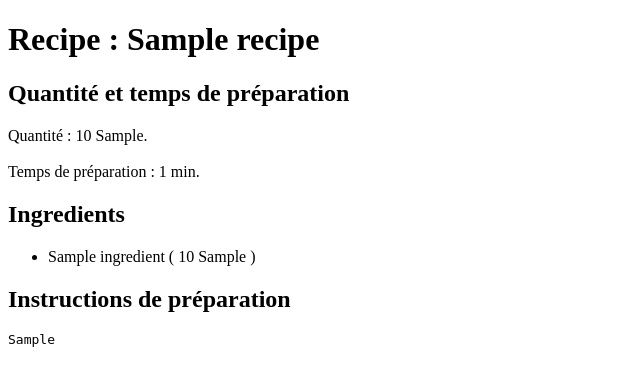
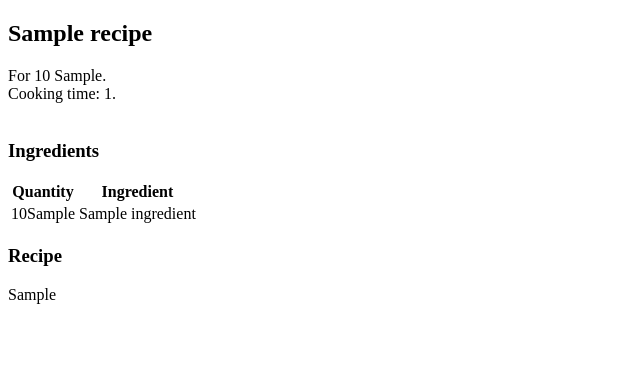
Before and after one commit to Hungry-Students/recipy, a Django app: page /recipes/1/ in a window 1280 px wide. Shown: the top 386 px of the page, without its empty margins (0-640 px from the left). Run offline with Django 3.2, Linux system fonts and the light colour scheme; tables that the repository leaves empty hold one stand-in row (values such as "Sample post").

Commit message:
Factor recipe display template into a new file

```diff
--- a/recipes/templates/recipes/detail_recipe.html
+++ b/recipes/templates/recipes/detail_recipe.html
@@ -5,42 +5,6 @@
     <title>{{recipe.name}}</title>
   </head>
   <body>
-    <h1> Recipe : {{recipe.name}}</h1>
-
-    <h2> Quantité et temps de préparation </h2>
-
-    <p>
-    	Quantité : {{recipe.quantity}} {{recipe.quantity_unit}}. <br><br>
-
-    	Temps de préparation : {{recipe.cook_time}} min.<br>
-    </p>
-
-    <h2> Ingredients </h2>
-    <p>
-    	{% if ingredient_quantities %}
-			<ul>
-			{% for x in ingredient_quantities %}
-				<li>
-					{{ x.ingredient }}
-					{% if x.quantity %}
-						( {{x.quantity}}
-						 {% if x.quantity_unit %}
-							 {{x.quantity_unit}}
-						 {% endif %}
-						)
-					{% endif %}
-				</li>
-			{% endfor %}
-			</ul>
-		{% else %}
-			<p>No ingredients are listed for this recipe.</p>
-		{% endif %}
-    </p>
-
-    <h2> Instructions de préparation </h2>
-
-    <p>
-    	<pre>{{recipe.instructions}}</pre>
-    </p>
+      {% include "recipes/display_recipe.html" with recipe=recipe %}
   </body>
 </html>
--- /dev/null
+++ b/recipes/templates/recipes/display_recipe.html
@@ -0,0 +1,32 @@
+<h2>{{ recipe.name }}</h2>
+
+For {{ recipe.quantity }} {{ recipe.quantity_unit }}.<br>
+
+Cooking time: {{ recipe.cook_time }}.<br><br>
+
+{% if recipe.diet %}
+{{ recipe.diet }}
+{% endif %}
+
+<h3>Ingredients</h3>
+
+<table>
+    <head>
+        <tr>
+            <th>Quantity</th>
+            <th>Ingredient</th>
+        </tr>
+    </head>
+    <body>
+        {% for iq in recipe.ingredientquantity_set.all %}
+        <tr>
+            <td>{{ iq.quantity }}{% if iq.quantity_unit %}{{ iq.quantity_unit }}{% endif %}</td>
+            <td>{{ iq.ingredient }}</td>
+        </tr>
+        {% endfor %}
+    </body>
+</table>
+
+<h3>Recipe</h3>
+
+{{ recipe.instructions|linebreaks }}
--- a/recipes/views.py
+++ b/recipes/views.py
@@ -1,15 +1,12 @@
 # -*- coding: utf-8 -*-
+import re
 from django.shortcuts import render
-
-# Create your views here.
-
 from django.http import HttpResponseRedirect #, HttpResponse
 from django.urls import reverse
 from recipe_scrapers import scrape_me, WebsiteNotImplementedError
 from .models import Ingredient, Recipe, IngredientQuantity #, RecipeCategory, RestrictedDiet
 from .parser import IngredientParser, YieldsParser
 from .forms import RecipeForm
-import re
 
 def index(request):
     latest_recipes_list = Recipe.objects.order_by('-id')[:5]
@@ -20,102 +17,101 @@ def index(request):
 
 def detail_recipe(request, recipe_id):
     recipe = Recipe.objects.filter(id=recipe_id)[0]
-    ingredient_quantity_list = IngredientQuantity.objects.filter(recipe = recipe_id)
     context = {
         'recipe':recipe,
-        'ingredient_quantities':ingredient_quantity_list,
     }
     return render(request, 'recipes/detail_recipe.html', context)
 
 ### SUBMITTING RECIPES ###
 
 def write(request, error_message_link=None, error_message_form=None, existing_recipe=None):
-	form = RecipeForm(initial = {'quantity_unit' : 'servings'})
-	ingredient_list = Ingredient.objects.order_by('name')
-	context = {
-		'error_message_link' : error_message_link,
-		'error_message_form' : error_message_form,
-		'existing_recipe' : existing_recipe,
-		'form' : form,
-		'ingredient_list' : ingredient_list,
-	}
-	return render(request , 'recipes/write.html', context)
+    form = RecipeForm(initial = {'quantity_unit' : 'servings'})
+    ingredient_list = Ingredient.objects.order_by('name')
+    context = {
+        'error_message_link' : error_message_link,
+        'error_message_form' : error_message_form,
+        'existing_recipe' : existing_recipe,
+        'form' : form,
+        'ingredient_list' : ingredient_list,
+    }
+    return render(request , 'recipes/write.html', context)
 
 ### SUBMITTING VIA A FORM ###
 
 def handle_form(request):
-	form = RecipeForm(request.POST)
-	if form.is_valid():
+    form = RecipeForm(request.POST)
+    if form.is_valid():
 
-    	#checking for duplicates of recipes
-		temp = Recipe.objects.filter(name = form.cleaned_data['name'])
-		if temp:
-		    return write(request, error_message_form = 'this recipe already exists', existing_recipe = temp[0])
+        #checking for duplicates of recipes
+        temp = Recipe.objects.filter(name = form.cleaned_data['name'])
+        if temp:
+            return write(request, error_message_form = 'this recipe already exists', existing_recipe = temp[0])
 
-		#extracting ingredients and checking for ingredient duplicates. Note : we do that before saving the recipe to avoid incomplete recipes.
-		ingredient_names = {}
-		for e in request.POST.keys():
-			m = re.search('ingredient(?P<id>[0-9]+)_name', e)
-			if m is not None:
-				ingredient_id = m.group('id')
-				ingredient_name = request.POST[e]
-				if ingredient_name == '':
-				    continue
-				ingredient_name = ingredient_name.lower() #note : we enforce lower case here for ingredient name
-				if ingredient_name in ingredient_names.values():
-				    return write(request, error_message_form = 'You have listed ingredient '+ingredient_name+' several times')
-				ingredient_names[ingredient_id] = ingredient_name
+        #extracting ingredients and checking for ingredient duplicates. Note : we do that before saving the recipe to avoid incomplete recipes.
+        ingredient_names = {}
+        for e in request.POST.keys():
+            m = re.search('ingredient(?P<id>[0-9]+)_name', e)
+            if m is not None:
+                ingredient_id = m.group('id')
+                ingredient_name = request.POST[e]
+                if ingredient_name == '':
+                    continue
+                ingredient_name = ingredient_name.lower() #note : we enforce lower case here for ingredient name
+                if ingredient_name in ingredient_names.values():
+                    return write(request, error_message_form = 'You have listed ingredient '+ingredient_name+' several times')
+                ingredient_names[ingredient_id] = ingredient_name
 
-		r = form.save()
+        r = form.save()
 
-		#Manage cook time
-		cook_time_hours = request.POST.get('cook_time_hours', 0)
-		if not cook_time_hours:
-			cook_time_hours = 0
-		cook_time_minutes = request.POST.get('cook_time_minutes', 0)
-		if not cook_time_minutes:
-			cook_time_minutes = 0
+        #Manage cook time
+        cook_time_hours = request.POST.get('cook_time_hours', 0)
+        if not cook_time_hours:
+            cook_time_hours = 0
+        cook_time_minutes = request.POST.get('cook_time_minutes', 0)
+        if not cook_time_minutes:
+            cook_time_minutes = 0
 
-		r.cook_time = 60*int(cook_time_hours)+int(cook_time_minutes)
-		r.save()
+        r.cook_time = 60*int(cook_time_hours)+int(cook_time_minutes)
+        r.save()
 
-		#Parsing quantities and saving ingredients
-		p = IngredientParser()
-		for ingredient_id, ingredient_name in ingredient_names.items():
-			ingredient_quantity, ingredient_unit = p.parse_quantity(request.POST.get('ingredient'+ingredient_id+'_quantity', ''))
-			add_ingredient(r, ingredient_name, ingredient_quantity, ingredient_unit)
+        #Parsing quantities and saving ingredients
+        p = IngredientParser()
+        for ingredient_id, ingredient_name in ingredient_names.items():
+            ingredient_quantity, ingredient_unit = p.parse_quantity(request.POST.get('ingredient'+ingredient_id+'_quantity', ''))
+            add_ingredient(r, ingredient_name, ingredient_quantity, ingredient_unit)
 
-		return HttpResponseRedirect(reverse('recipes:index'))
-	return write(request, error_message_form = 'Something went wrong')
-
+        return HttpResponseRedirect(reverse('recipes:index'))
+    return write(request, error_message_form = 'Something went wrong')
 
 ### SUBMITTING VIA RECIPE-SCRAPPER ###
 
 def scrape(request):
-	try:
-		existing_recipes = Recipe.objects.filter(url = request.POST['url'])
-		if not existing_recipes:
-			scraper = scrape_me(request.POST['url'])
-			yields_parser = YieldsParser()
-			yields_parser.parse(scraper.yields())
-			print(scraper.total_time())
-			new_recipe = Recipe(name = scraper.title(),
-								instruction = scraper.instructions(),
-								quantity = yields_parser.yields,
-								quantity_unit = yields_parser.yields_unit.lower(),
-								url = request.POST['url']
-								)
-			new_recipe.save()
-			ingredient_parser = IngredientParser()
-			for e in scraper.ingredients():
-				ingredient_parser.parse(e.lower()) #note : we enforce lower case in the argument, and will give upper case (e.g. cL) in the parser when needed
-				add_ingredient(new_recipe, ingredient_parser.ingredient_name, ingredient_parser.quantity, ingredient_parser.quantity_unit)
-		else:
-			return write(request, error_message_link = 'this recipe already exists', existing_recipe = existing_recipes[0])
-		return HttpResponseRedirect(reverse('recipes:index'))
-	except WebsiteNotImplementedError:
-		msg = 'the url '+ request.POST['url'] + ' is not supported by recipe_scraper'
-		return write(request, error_message_link=msg)
+    try:
+        existing_recipes = Recipe.objects.filter(url = request.POST['url'])
+        if not existing_recipes:
+            scraper = scrape_me(request.POST['url'])
+            yields_parser = YieldsParser()
+            yields_parser.parse(scraper.yields())
+            print(scraper.total_time())
+            new_recipe = Recipe(name = scraper.title(),
+                                instruction = scraper.instructions(),
+                                quantity = yields_parser.yields,
+                                quantity_unit = yields_parser.yields_unit.lower(),
+                                url = request.POST['url']
+                                )
+            new_recipe.save()
+            ingredient_parser = IngredientParser()
+            for e in scraper.ingredients():
+                ingredient_parser.parse(e.lower())
+                # NOTE: we force lower case in the argument, upper case will be
+                # given in the parser when needed (e.g. cL)
+                add_ingredient(new_recipe, ingredient_parser.ingredient_name, ingredient_parser.quantity, ingredient_parser.quantity_unit)
+        else:
+            return write(request, error_message_link = 'this recipe already exists', existing_recipe = existing_recipes[0])
+        return HttpResponseRedirect(reverse('recipes:index'))
+    except WebsiteNotImplementedError:
+        msg = 'the url '+ request.POST['url'] + ' is not supported by recipe_scraper'
+        return write(request, error_message_link=msg)
 
 ### Non view functions ###
 
```
